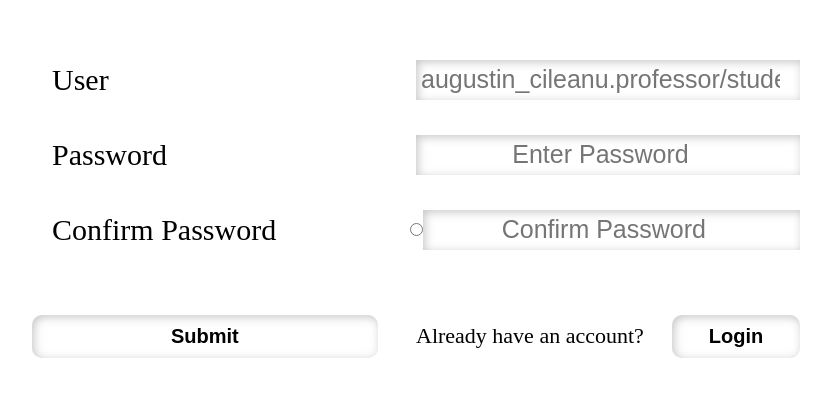
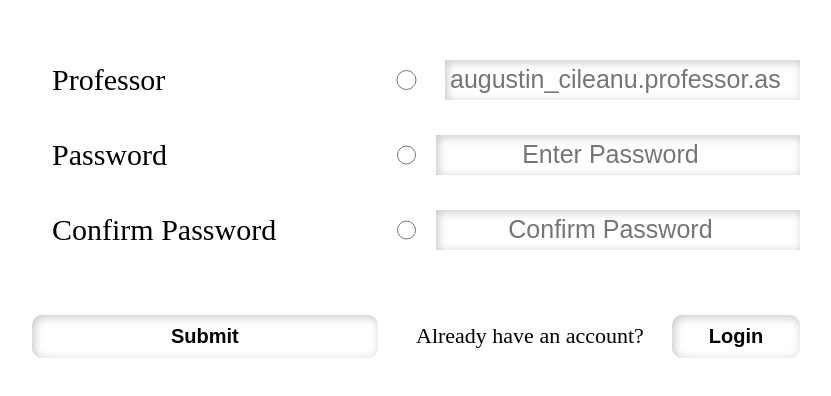
Before and after one commit to Ahamdan114/dissertify-hub, a React (Create React App) app in the folder client/: page / in a window 1280 px wide. Shown: the part 194-590 px from the top of the page, without its empty margins (224-1055 px from the left). Built offline with nearby package versions, Linux system fonts and the light colour scheme.

Commit message:
Resolved mostly the css and not resolve a found bug in the fetch

```diff
--- a/client/src/components/Authentication.css
+++ b/client/src/components/Authentication.css
@@ -30,6 +30,7 @@
     height: 40px;
     padding: 10px 20px 10px 5px;
     border: none;
+    margin-left: 20px;
     box-shadow: inset 2px 2px 10px rgba(142, 142, 142, 0.5);
     transition: all 0.5s ease-in-out;
 }
@@ -51,7 +52,17 @@
 }
 
 .form-input-checkbox {
+    width: 20px;
+    height: 20px;
+}
 
+#checkbox_user {
+    width: 40px;
+    height: 20px;
+}
+
+#checkbox_user:checked {
+    color: #2ecc71;
 }
 
 .form-input > label {
--- a/client/src/components/Authentication.jsx
+++ b/client/src/components/Authentication.jsx
@@ -6,7 +6,9 @@ import "./Authentication.css";
 
 const Authentication = () => {
     const navigate = useNavigate();
-    const [isVisible, setIsVisible] = useState(false);
+    const [isVisiblePass, setIsVisiblePass] = useState(false);
+    const [isVisibleConfirmPass, setIsVisibleConfirmPass] = useState(false);
+
     const [isStudent, setIsStudent] = useState(false);
 
     const [user, setUser] = useState("");
@@ -17,6 +19,7 @@ const Authentication = () => {
         e.preventDefault();
         const allFields = user !== "" || password !== "" || confirmPassword !== "";
         const checkPassword = password === confirmPassword;
+        console.log(allFields, checkPassword)
         if (allFields && checkPassword) {
             try {
                 const data = {
@@ -36,7 +39,8 @@ const Authentication = () => {
                     const responseData = await response.json();
                     localStorage.setItem("user", JSON.stringify(responseData));
 
-                    setIsVisible(false);
+                    setIsVisiblePass(false);
+                    setIsVisibleConfirmPass(false)
                     setIsStudent(false);
 
                     setUser("");
@@ -60,10 +64,18 @@ const Authentication = () => {
         <div className="authentication-container">
             <form className="formContainer">
                 <div className="form-input">
-                    <label>User</label>
+                    <label>{isStudent ? "Student" : "Professor"}</label>
+                    <input
+                        className="form-input-checkbox"
+                        id="checkbox_user"
+                        checked={isStudent}
+                        type="radio"
+                        onClick={() => setIsStudent(!isStudent)}
+                        onChange={() => { }}
+                    />
                     <input
                         type="text"
-                        placeholder="augustin_cileanu.professor/student.ase.ro"
+                        placeholder={`augustin_cileanu.${isStudent ? "student" : "professor"}.ase.ro`}
                         value={user}
                         onChange={(e) => setUser(e.target.value)}
                     />
@@ -71,7 +83,14 @@ const Authentication = () => {
                 <div className="form-input">
                     <label>Password</label>
                     <input
-                        type="text"
+                        className="form-input-checkbox"
+                        checked={isVisiblePass}
+                        type="radio"
+                        onClick={() => setIsVisiblePass(!isVisiblePass)}
+                        onChange={() => { }}
+                    />
+                    <input
+                        type={`${isVisiblePass ? "text" : "password"}`}
                         placeholder="Enter Password"
                         value={password}
                         onChange={(e) => setPassword(e.target.value)}
@@ -81,12 +100,13 @@ const Authentication = () => {
                     <label>Confirm Password</label>
                     <input
                         className="form-input-checkbox"
-                        checked={isVisible}
+                        checked={isVisibleConfirmPass}
                         type="radio"
-                        onClick={() => setIsVisible(!isVisible)}
+                        onClick={() => setIsVisibleConfirmPass(!isVisibleConfirmPass)}
+                        onChange={() => { }}
                     />
                     <input
-                        type={`${isVisible ? "text" : "password"}`}
+                        type={`${isVisibleConfirmPass ? "text" : "password"}`}
                         placeholder="Confirm Password"
                         value={confirmPassword}
                         onChange={(e) => setConfirmPassword(e.target.value)}
```
